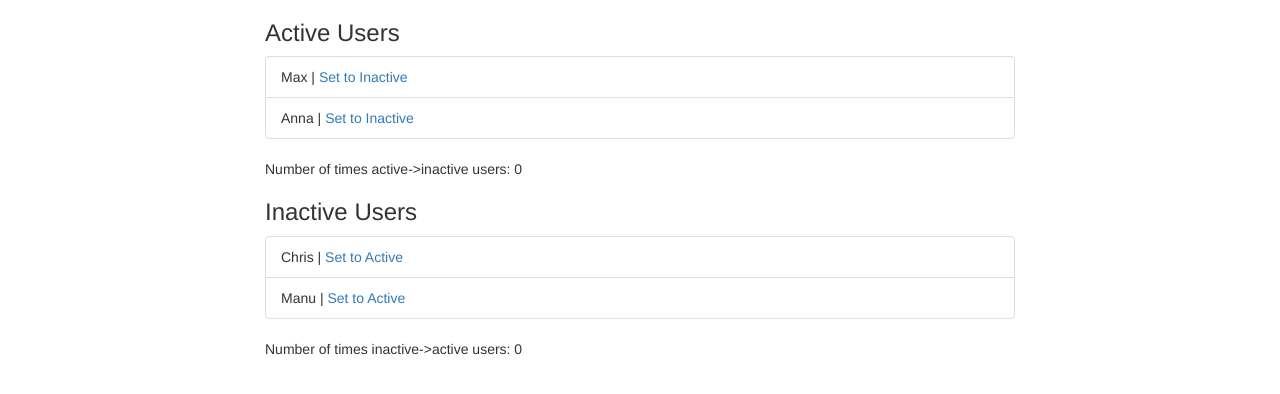
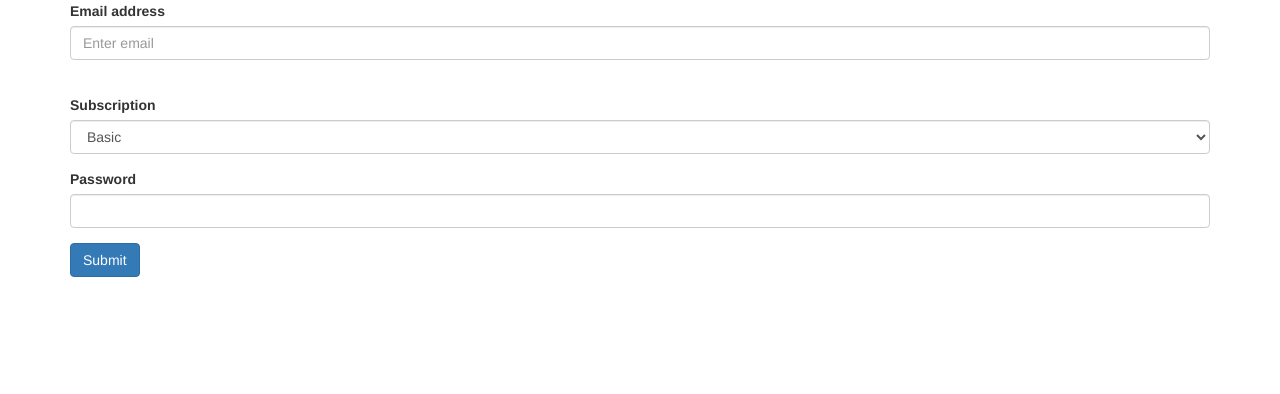
Before and after one commit to Mackander/demo1, an Angular app: page / in a window 1280 px wide. Shown: the top 394 px of the page. Built offline with nearby package versions, Linux system fonts and the light colour scheme.

Commit message:
Updated packages for angular 5 Added components for assignment 6

```diff
--- a/package.json
+++ b/package.json
@@ -23,7 +23,9 @@
     "@angular/router": "^4.2.4",
     "bootstrap": "^3.3.7",
     "core-js": "^2.4.1",
+    "express": "^4.16.2",
     "jquery": "^3.2.1",
+    "npm": "^5.5.1",
     "rxjs": "^5.4.2",
     "zone.js": "^0.8.14"
   },
@@ -46,6 +48,7 @@
     "protractor": "~5.1.2",
     "ts-node": "~3.2.0",
     "tslint": "~5.7.0",
-    "typescript": "~2.3.3"
+    "typescript": "~2.3.3",
+    "webpack": "^3.8.1"
   }
 }
--- a/src/app/app.component.html
+++ b/src/app/app.component.html
@@ -16,16 +16,25 @@
     <app-even [gameNumber]="gameNumber" *ngIf="(gameNumber%2==0)"></app-even>
   </div>
 </div>-->
+
+<!-- app-assignment5 -->
+
 <div class="container">
   <div class="row">
     <div class="col-xs-12 col-md-8 col-md-offset-2">
-      <app-active-users></app-active-users>
-      <app-inactive-users></app-inactive-users>
+      <!-- <app-active-users></app-active-users>
+      <app-inactive-users></app-inactive-users> -->
     </div>
     <!--
       Optimize this app by adding a UsersService which manages the active and inactive users.
-
       Also add a CounterService which counts the number of active->inactive and inactive->active actions.
     -->
   </div>
 </div>
+
+<!-- Assingment 6 -->
+
+<div class="container">
+    <app-user-form></app-user-form>
+
+</div>
--- a/src/app/app.module.ts
+++ b/src/app/app.module.ts
@@ -14,6 +14,7 @@ import { ActiveUsersComponent } from './assignment5/active-users/active-users.co
 import { InactiveUsersComponent } from './assignment5/inactive-users/inactive-users.component';
 import { UserService } from './assignment5/users.service';
 import { CounterService } from './assignment5/counter.service';
+import { UserFormComponent } from './assignment6/user-form/user-form.component';
 
 @NgModule({
   declarations: [
@@ -26,7 +27,8 @@ import { CounterService } from './assignment5/counter.service';
     BetterHighlightDirective,
     UnlessDirective,
     ActiveUsersComponent,
-    InactiveUsersComponent
+    InactiveUsersComponent,
+    UserFormComponent
   ],
   imports: [
     BrowserModule,
--- /dev/null
+++ b/src/app/assignment6/user-form/user-form.component.html
@@ -0,0 +1,25 @@
+<div class="row">
+  <div class="col-md-12">
+    <form>
+      <div class="form-group">
+        <label for="useremail">Email address</label>
+        <input type="email" class="form-control" id="useremail" placeholder="Enter email">
+      </div>
+      <br>
+      <div class="form-group">
+        <label for="subscription">Subscription</label>
+        <select class="form-control" id="subscription" NgModel>
+          <option *ngFor="let subType of subscriptionTypes" value="subType.key">{{subType.displayValue}}
+          </option>
+        </select>
+      </div>
+      <div class="form-group">
+        <label for="password">Password</label>
+        <input type="tex" class="form-control" id="password" NgModel>
+      </div>
+      <div class="form-group">
+        <button class="btn btn-primary">Submit</button>
+      </div>
+    </form>
+  </div>
+</div>
--- /dev/null
+++ b/src/app/assignment6/user-form/user-form.component.ts
@@ -0,0 +1,18 @@
+import { Component, OnInit } from '@angular/core';
+
+@Component({
+  selector: 'app-user-form',
+  templateUrl: './user-form.component.html',
+  styleUrls: ['./user-form.component.css']
+})
+export class UserFormComponent implements OnInit {
+
+  constructor() { }
+  subscriptionTypes = [{ key: 'basic', displayValue: 'Basic' },
+  { key: 'advance', displayValue: 'Advance' },
+  { key: 'basic', displayValue: 'Key' }];
+
+  ngOnInit() {
+  }
+
+}
```
Also changed, not shown: src/app/assignment6/user-form/user-form.component.css (added), 2 other files (tests, documents, lock files or other folders).
